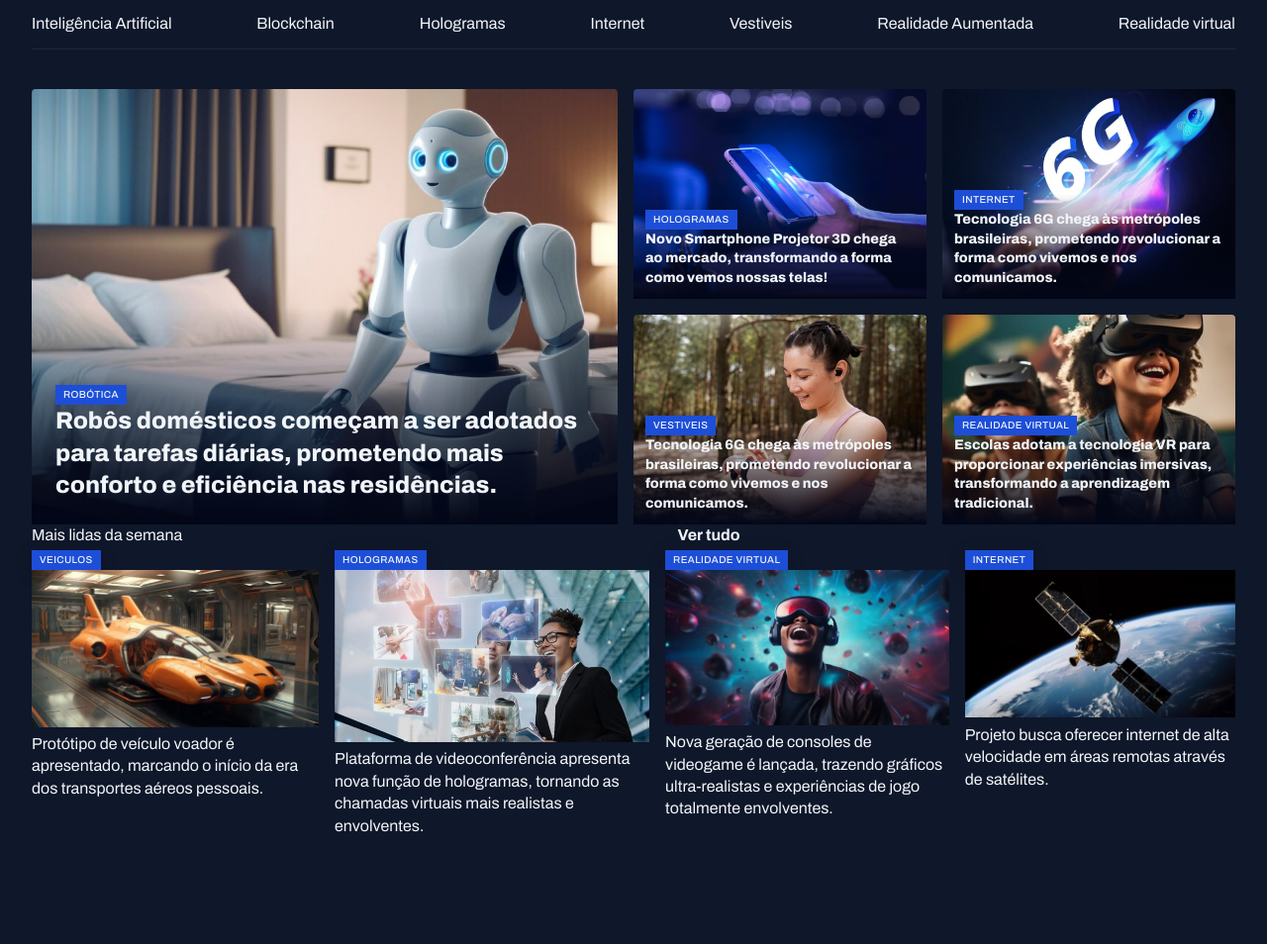
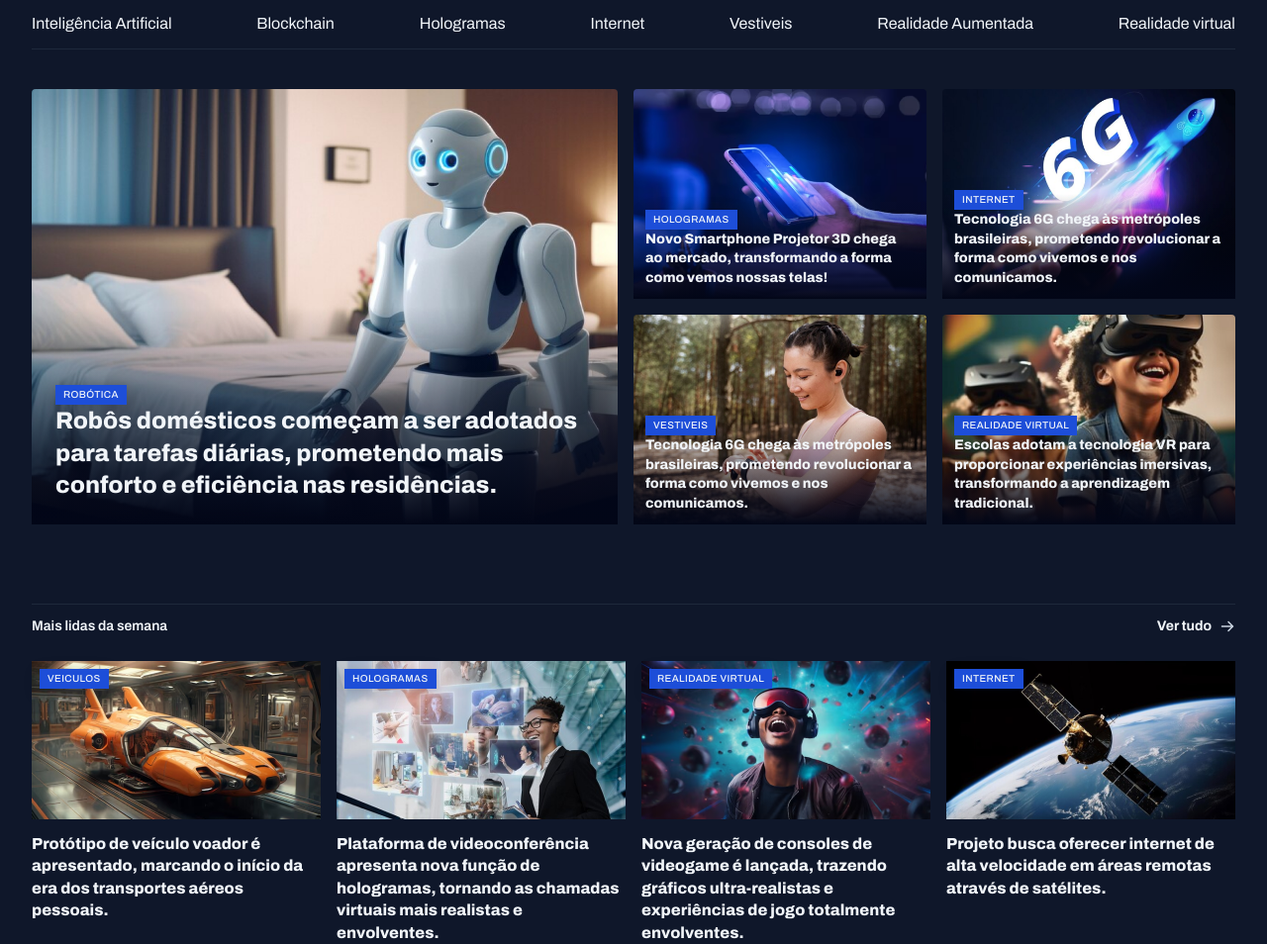
Before and after one commit to Raphael-Steimvacher/Portal-de-noticias, a plain HTML site: page index.html in a window 1280 px wide. Shown: the part 74-1028 px from the top of the page at 99% size. Before the commit the page ends 920 px from the top, so only its background shows below. Drawn offline with Linux system fonts and the light colour scheme.

Commit message:
aplicando estilos na seção mais lidas da semana

```diff
--- a/index.html
+++ b/index.html
@@ -98,13 +98,13 @@
     <section id="weekly">
       <header class="grid grid-flow-column">
         <h3>Mais lidas da semana</h3>
-        <a href="#">
+        <a href="#" class="grid grid-flow-column">
           <strong>Ver tudo</strong>
           <span></span>
         </a>
       </header>
 
-      <div class="grid grid-flow-column gap-16">
+      <div class="grid gap-16">
         <figure>
           <span class="content-tag">Veiculos</span>
           <img src="./assets/images/Image 06.png" alt=" Protótipo de veículo voador é apresentado, marcando o início da era dos transportes aéreos pessoais.">
--- a/styles/global.css
+++ b/styles/global.css
@@ -53,6 +53,7 @@ img{
 
 main{
   margin-top: 40px;
+  gap: 80px;
 }
 
 .content-tag{
--- a/styles/section.css
+++ b/styles/section.css
@@ -1,12 +1,32 @@
+section header{
+  border-top: 1px solid var(--stroke-color);
+  padding-block: 12px 24px;
+  font: var(--text-span);
+
+  a {
+    justify-self: end;
+    align-items: center;
+    gap: 8px;
+
+    span{
+      background-image: url(../assets/Icons/ArrowRight.svg);
+      width: 16px;
+      height: 16px;
+    }
+
+    &:hover span{
+      background-image: url(../assets/Icons/ArrowRightHover.svg);
+    }
+  }
+}
+
 #featured{
   img{
     height: 100%;
     object-fit: cover;
     border-radius: 4px;
   }
-}
-
-.card{
+  .card{
   position: relative;
   overflow: hidden;
 
@@ -33,3 +53,31 @@
     }
   }
 }
+}
+
+#weekly{
+
+  header{
+    margin-top: 80px;
+  }
+   &>div{
+    grid-template-columns: repeat(4, 292px);
+  }
+
+  img{
+    height: 160px;
+  }
+
+  figure{
+    position: relative;
+    .content-tag{
+      position: absolute;
+      top: 8px;
+      left: 8px;
+    }
+  }
+  p{
+    margin-top: 8px;
+    font-weight: 800;
+  }
+}
```
